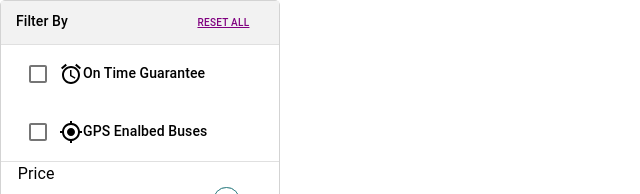
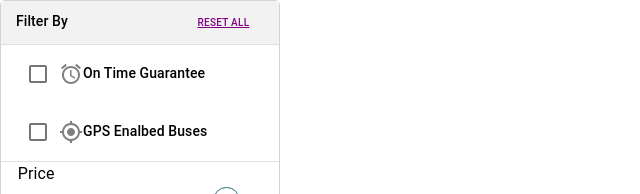
Before and after one commit to satwikn07/EaseMyTrip_clone, a React (Create React App) app: page /filters in a window 1280 px wide. Shown: the top 194 px of the page, without its empty margins (0-640 px from the left). Built offline with nearby package versions, Linux system fonts and the light colour scheme.

Commit message:
filterCompleted

```diff
--- a/src/Components/Filters/Filters.jsx
+++ b/src/Components/Filters/Filters.jsx
@@ -35,6 +35,9 @@ const useStyles = makeStyles((theme) => ({
         background: "#F2F2F2",
         padding: "7px",
         marginTop: "-3%"
+    },
+    iconColor: {
+        color: "grey"
     }
   }));
 
@@ -103,14 +106,14 @@ export const Filters = () => {
                 color="primary"
                 inputProps={{ 'aria-label': 'secondary checkbox' }}
             />
-            <Alarm/> <Typography variant = "subtitle2" >On Time Guarantee</Typography>
+            <Alarm className = {classes.iconColor} /> <Typography variant = "subtitle2" >On Time Guarantee</Typography>
         </ListItem>
         <ListItem divider>
             <Checkbox
                 color="primary"
                 inputProps={{ 'aria-label': 'secondary checkbox' }}
             />
-            <GpsFixedIcon/><Typography variant = "subtitle2" >GPS Enalbed Buses</Typography>
+            <GpsFixedIcon className = {classes.iconColor} /><Typography variant = "subtitle2" >GPS Enalbed Buses</Typography>
         </ListItem>
         <Grid >
           <Typography style = {{marginLeft: "6%"}}>Price</Typography>
```
